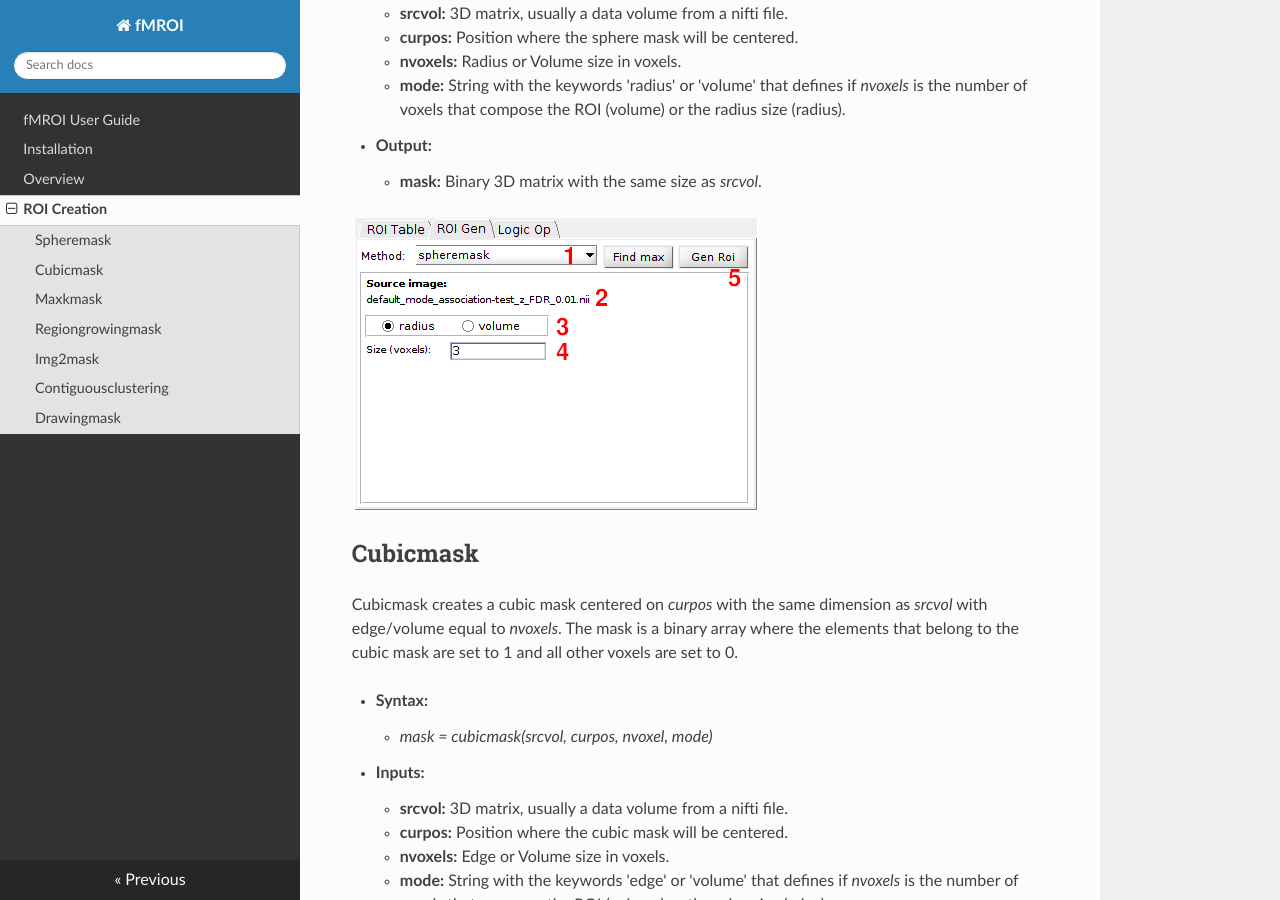
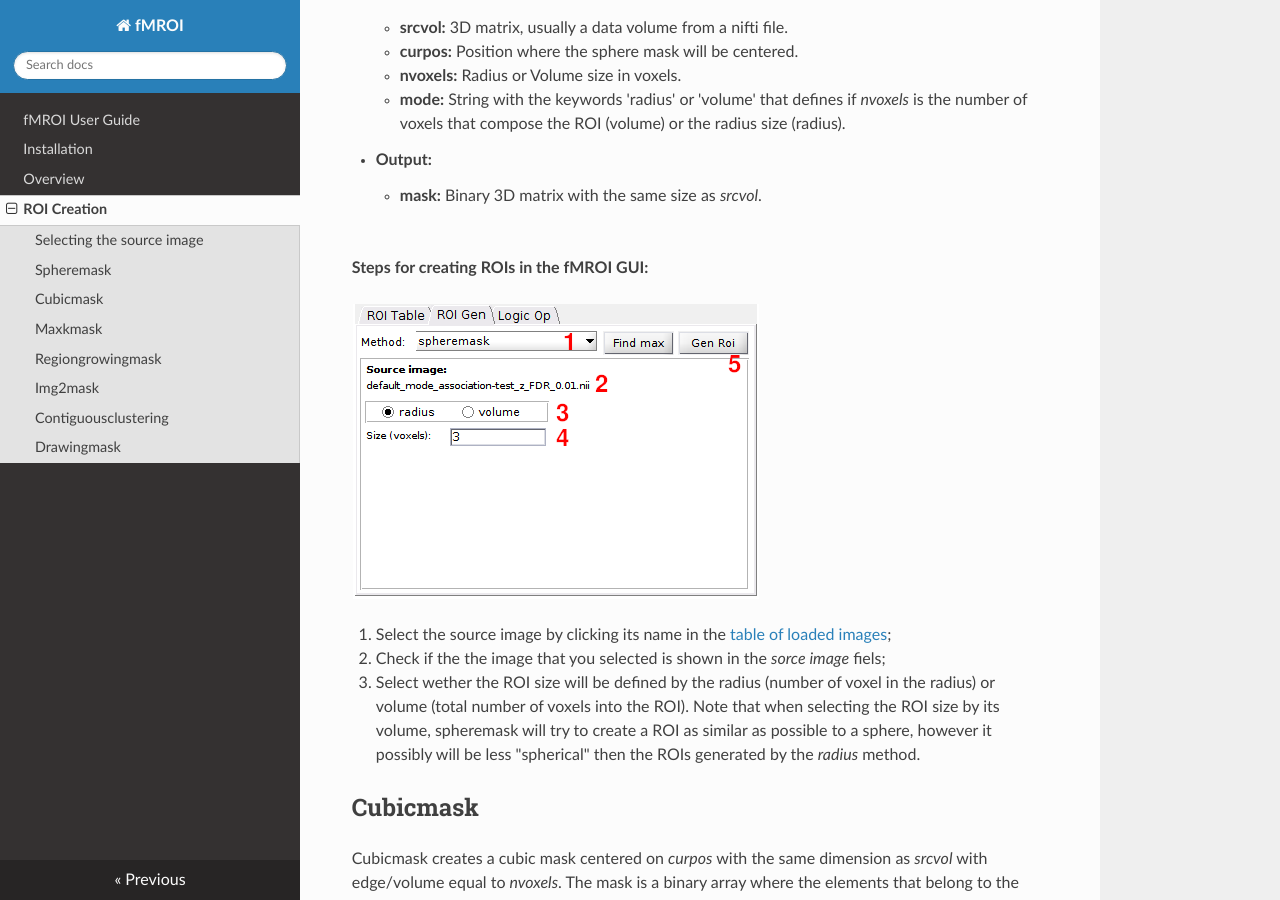
Before and after one commit to proactionlab/fmroi-docs, an MkDocs documentation site: the page built from docs/roi_creation.md, in a window 1280 px wide and 900 px high, scrolled down 1080 px. Built offline with MkDocs 1.6.1, drawn with Linux system fonts in a browser that asks for light colours; nearby versions of some CDN libraries.

Commit message:
update ROI creation page

```diff
--- a/docs/roi_creation.md
+++ b/docs/roi_creation.md
@@ -15,7 +15,7 @@ fMROI provides a user-friendly interface for creating and manipulating ROIs. In
 <br><br>
 
 
-- **Selecting the source image**
+### Selecting the source image
 
 ![Selecting the source image](img/select_srcimg.png)
 
@@ -42,9 +42,15 @@ Spheremask creates a spherical mask centered on *curpos* with the same dimension
 - **Output:**
 
     - **mask:** Binary 3D matrix with the same size as *srcvol*.
+ <br><br>
 
+ **Steps for creating ROIs in the fMROI GUI:**
 
 ![Selecting the source image](img/roigen/spheremask.png)
+
+1. Select the source image by clicking its name in the [table of loaded images](#selecting-the-source-image);
+2. Check if the the image that you selected is shown in the *sorce image* fiels;
+3. Select wether the ROI size will be defined by the radius (number of voxel in the radius) or volume (total number of voxels into the ROI). Note that when selecting the ROI size by its volume, spheremask will try to create a ROI as similar as possible to a sphere, however it possibly will be less "spherical" then the ROIs generated by the *radius* method.
 
 
 Cubicmask
```
